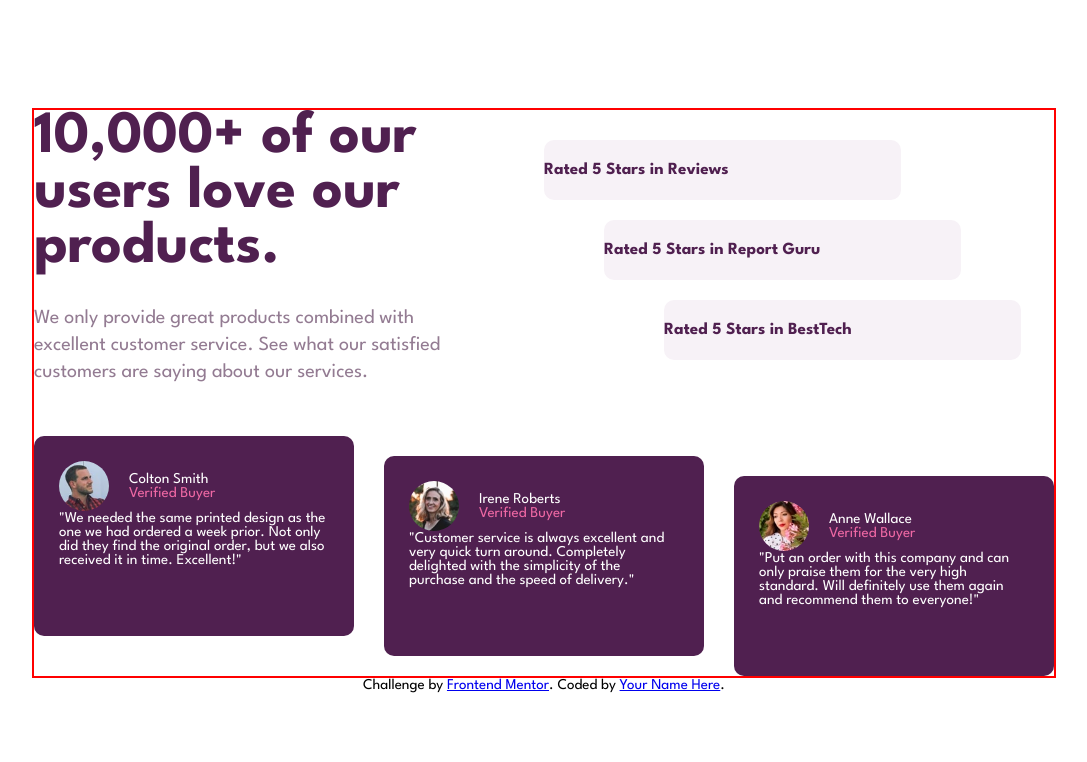
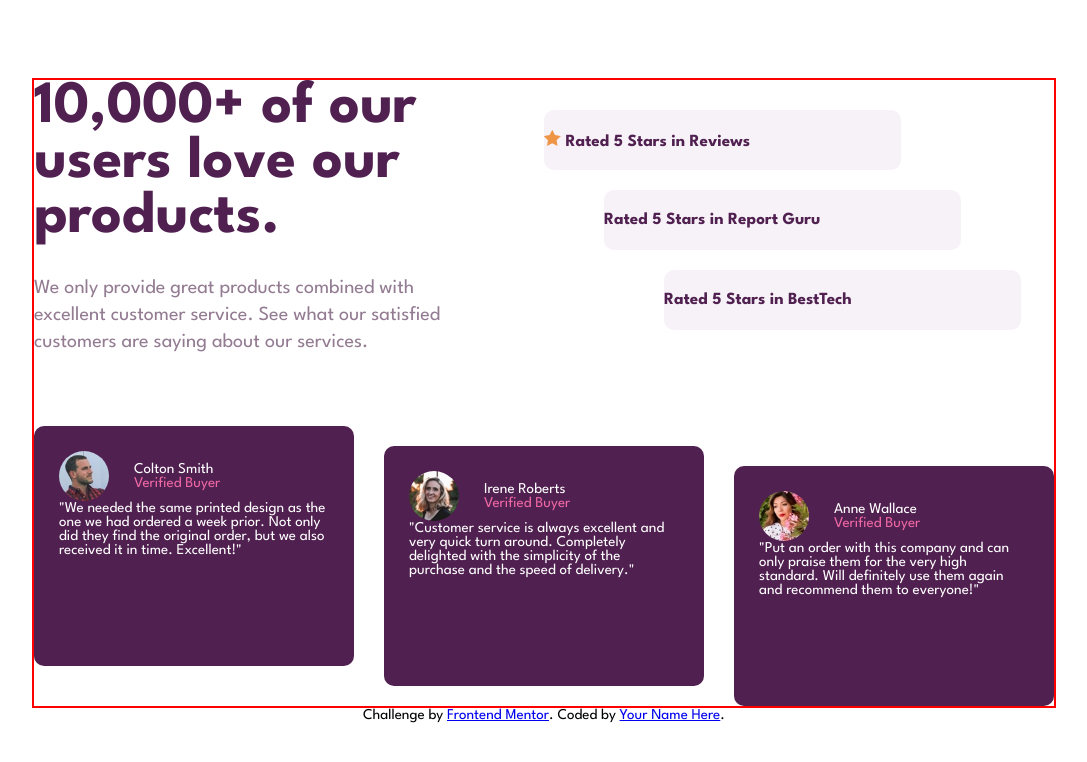
Before and after one commit to Emmanuel-A-D/social-proof-section-master, a plain HTML site: page index.html in a window 1280 px wide. Shown: the whole page, without its empty margins (96-1183 px from the left). Drawn offline with Linux system fonts and the light colour scheme.

Commit message:
actualizacion

```diff
--- a/index.html
+++ b/index.html
@@ -19,7 +19,7 @@
       </div>
       <div class="score">
         <div class="score_1">
-        Rated 5 Stars in Reviews
+        <p> <img class="img_score" src="images/icon-star.svg" alt="stars"> Rated 5 Stars in Reviews</p>
         </div>
         <div class="score_2">
         Rated 5 Stars in Report Guru
--- a/style.css
+++ b/style.css
@@ -56,6 +56,9 @@ h1{
     font-weight: 700;
 }
 
+.img_score{
+}
+
 .score_1{
     width: 70%;
     height: 60px;
@@ -88,12 +91,13 @@ h1{
 .reference{
     display: flex;
     gap: 30px;
+    margin-top: 20px;
     color: var(--White);
 }
 
 .ref_1{
     width: 40%;
-    height: 200px;
+    height: 240px;
     padding: 25px;
     border-radius: 10px;
     background-color: var(--Very-Dark-Magenta);
@@ -101,7 +105,7 @@ h1{
 
 .ref_2{
     width: 40%;
-    height: 200px;
+    height: 240px;
     margin-top: 20px;
     padding: 25px;
     border-radius: 10px;
@@ -110,7 +114,7 @@ h1{
 
 .ref_3{
     width: 40%;
-    height: 200px;
+    height: 240px;
     margin-top: 40px;
     padding: 25px;
     border-radius: 10px;
@@ -118,7 +122,7 @@ h1{
 }
 .img{
     display: flex;
-    gap: 20px;
+    gap: 25px;
     align-items: center;
 }
 
```
